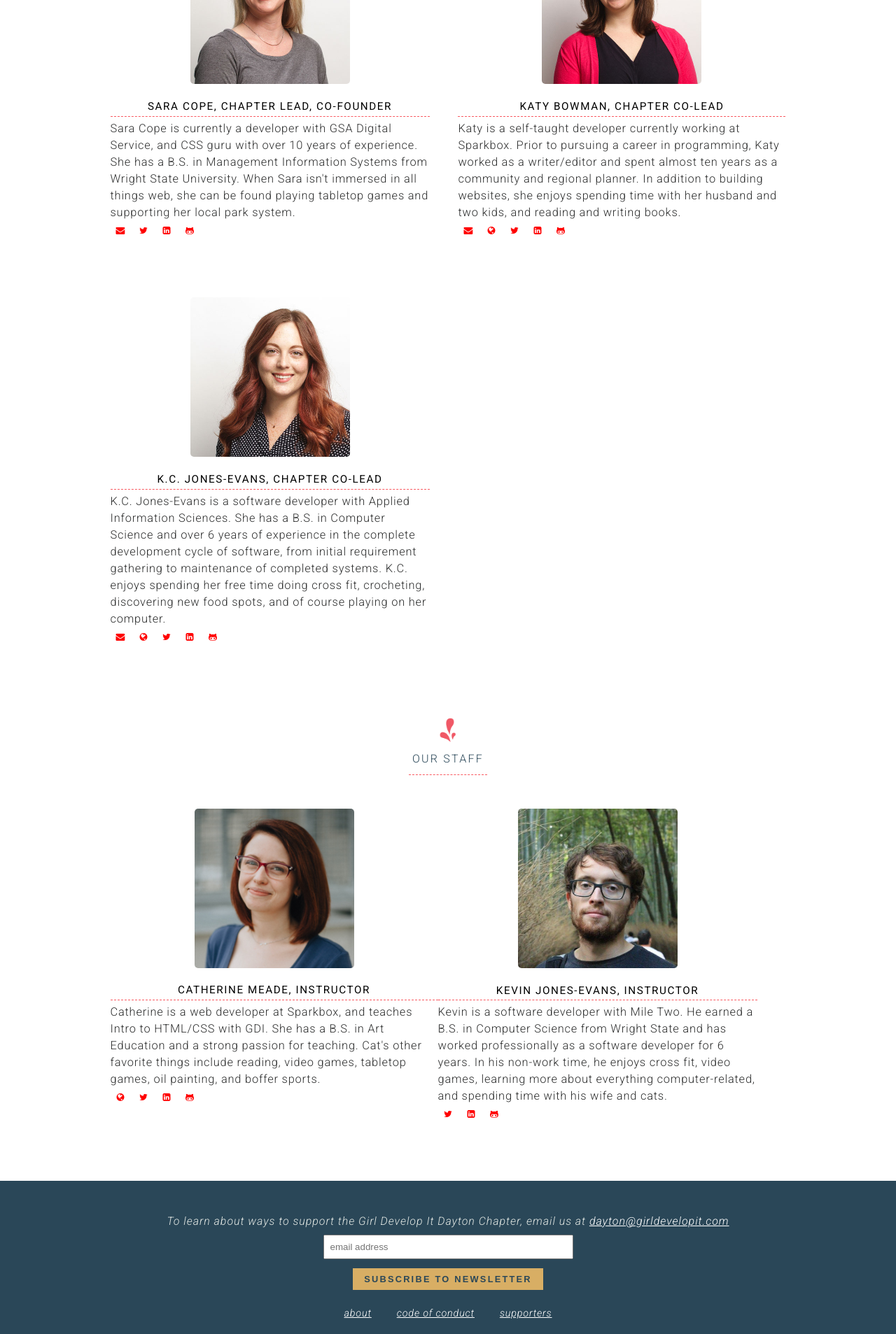
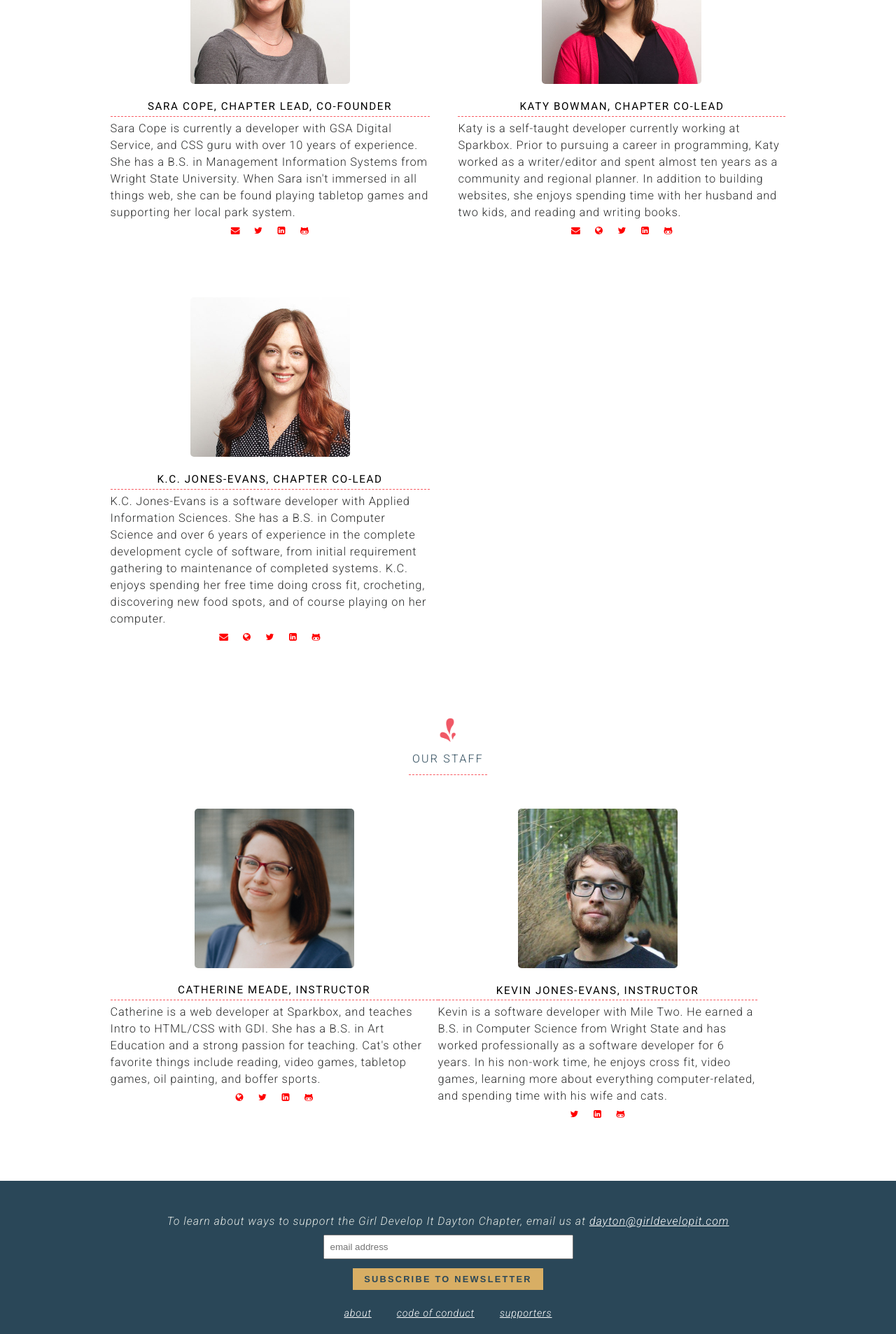
Before and after one commit to dytcodetogether/gdidayton, a Jekyll site: the page built from about.html, in a window 1280 px wide. Shown: the part 1487-3394 px from the top of the page at 70% size. Built offline with Jekyll 4.4.1, drawn with Linux system fonts in a browser that asks for light colours; nearby versions of some CDN libraries.

Commit message:
fixed centering of social media icons; added if staff exists in the yaml file create the section- otherwise don't

```diff
--- a/_scss/layout/_main.scss
+++ b/_scss/layout/_main.scss
@@ -169,7 +169,11 @@ div.social {
   float: left;
 }
 
-div.social-links {
+div.social_links {
+  margin: auto;
+  width: 50%;
+  text-align: center;
+
   i {
    color: red;
    &:hover{
--- a/about.html
+++ b/about.html
@@ -58,7 +58,7 @@ layout: default
           {{currBio.bio}}
         </p>
         {% for sociallink in currBio.sociallinks %}
-           {% if forloop.first %}<div class="social-links">{% endif %}
+           {% if forloop.first %}<div class="social_links">{% endif %}
            <a target="_blank" href="{{sociallink.link}}" aria-label="{{currBio.name}} {{sociallink.label}}">
              <i class="{{sociallink.inconclass}}"></i>
            </a>
@@ -70,6 +70,7 @@ layout: default
 
     </div>
 
+{% if site.data.about_bios.staff %}
     <div class="container">
       <div class="headline">
         <img alt="Flourish" src="{{ site.baseurl }}/img/flourish.png" />
@@ -91,7 +92,7 @@ layout: default
           {{currBio.bio}}
         </p>
         {% for sociallink in currBio.sociallinks %}
-           {% if forloop.first %}<div class="social-links">{% endif %}
+           {% if forloop.first %}<div class="social_links">{% endif %}
            <a target="_blank" href="{{sociallink.link}}" aria-label="{{currBio.name}} {{sociallink.label}}">
              <i class="{{sociallink.inconclass}}"></i>
            </a>
@@ -102,6 +103,7 @@ layout: default
       {% endfor %}
 
     </div>
+  {% endif %}
 
   </section>
 </div>
```
Also changed, not shown: _data/about_staff_bios.yml (deleted, +0 -9 lines), 2 other files.
